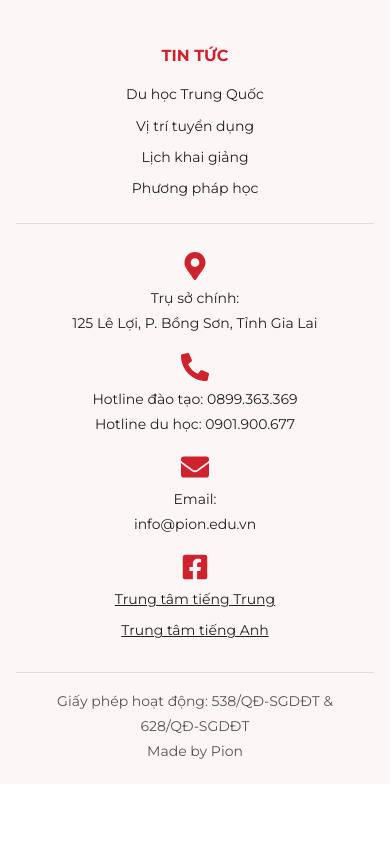
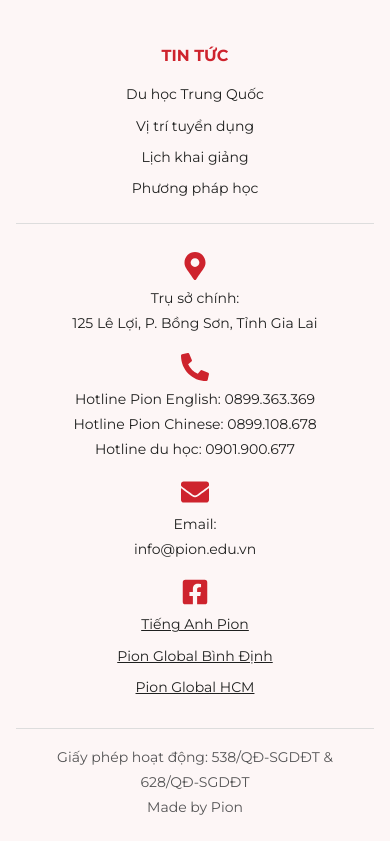
Before and after one commit to toainguyen1504/final-project-pion-client-website, a React (Create React App) app: page / in a window 390 px wide. Shown: the part 8661-9502 px from the top of the page. Before the commit the page ends 9445 px from the top, so only its background shows below. Built offline with nearby package versions, Linux system fonts and the light colour scheme; no server answers.

Commit message:
refactor(ui): update info (phone & address & link)

```diff
--- a/src/components/ContactForm/ContactForm.js
+++ b/src/components/ContactForm/ContactForm.js
@@ -372,11 +372,12 @@
                 </Button>
                 <div className={cx('footer')}>
                     <p>Nhớ kiểm tra lại thông tin trước khi gửi nhé!</p>
-                    <p>
+                    {/* <p>
                         Cần&nbsp;gấp? Gọi&nbsp;ngay&nbsp; <span className={cx('highlight')}>089.9363.369</span> hoặc
                         <span className={cx('highlight')}> 090.1900.677</span>
                         (Hotline/Zalo) để được tư&nbsp;vấn nhanh!
-                    </p>
+                    </p> */}
+                    <p>Cần&nbsp;gấp? Gọi&nbsp;ngay&nbsp; Hotline để được tư&nbsp;vấn nhanh!</p>
                 </div>
             </form>
         </section>
--- a/src/layouts/DefaultLayout/DefaultLayout.js
+++ b/src/layouts/DefaultLayout/DefaultLayout.js
@@ -23,15 +23,20 @@
                 <FloatingButtons
                     zaloUrl="https://zalo.me/3594539674294848476"
                     phoneNumbers={[
-                        { label: 'Hotline đào tạo', number: '0899363369' },
+                        { label: 'Hotline Pion English', number: '0899363369' },
+                        { label: 'Hotline Pion Chinese', number: '0899108678' },
                         { label: 'Hotline du học', number: '0901900677' },
                     ]}
                     facebookPages={[
+                        { name: 'Tiếng Anh Pion', url: 'https://www.facebook.com/tienganhpionhoainhon/' },
                         {
-                            name: 'Trung tâm tiếng Trung',
+                            name: 'Pion Global Bình Định',
                             url: 'https://www.facebook.com/duhocpion',
                         },
-                        { name: 'Trung tâm tiếng Anh', url: 'https://www.facebook.com/tienganhpionhoainhon/' },
+                        {
+                            name: 'Pion Global HCM',
+                            url: 'https://www.facebook.com/duhocpionhcm/',
+                        },
                     ]}
                 />
                 <FloatButton.BackTop visibilityHeight={1000} duration={200} style={{ bottom: 72, right: 16 }} />
--- a/src/layouts/SidebarRightLayout/SidebarRightLayout.js
+++ b/src/layouts/SidebarRightLayout/SidebarRightLayout.js
@@ -25,15 +25,20 @@
                 <FloatingButtons
                     zaloUrl="https://zalo.me/3594539674294848476"
                     phoneNumbers={[
-                        { label: 'Hotline đào tạo', number: '0899363369' },
+                        { label: 'Hotline Pion English', number: '0899363369' },
+                        { label: 'Hotline Pion Chinese', number: '0899108678' },
                         { label: 'Hotline du học', number: '0901900677' },
                     ]}
                     facebookPages={[
+                        { name: 'Tiếng Anh Pion', url: 'https://www.facebook.com/tienganhpionhoainhon/' },
                         {
-                            name: 'Trung tâm tiếng Trung',
+                            name: 'Pion Global Bình Định',
                             url: 'https://www.facebook.com/duhocpion',
                         },
-                        { name: 'Trung tâm tiếng Anh', url: 'https://www.facebook.com/tienganhpionhoainhon/' },
+                        {
+                            name: 'Pion Global HCM',
+                            url: 'https://www.facebook.com/duhocpionhcm/',
+                        },
                     ]}
                 />
                 <FloatButton.BackTop visibilityHeight={1000} duration={200} style={{ bottom: 72, right: 16 }} />
--- a/src/layouts/components/Footer/Footer.js
+++ b/src/layouts/components/Footer/Footer.js
@@ -281,7 +281,8 @@
                 <div>
                     <FaPhoneAlt size={28} className={cx('icon')} />
                     <p>
-                        Hotline đào tạo: 0899.363.369 <br />
+                        Hotline Pion English: 0899.363.369 <br />
+                        Hotline Pion Chinese: 0899.108.678 <br />
                         Hotline du học: 0901.900.677
                     </p>
                 </div>
@@ -296,20 +297,29 @@
                     <FaFacebookSquare size={28} className={cx('icon')} />
                     <div className={cx('inner')}>
                         <a
+                            href="https://www.facebook.com/tienganhpionhoainhon"
+                            target="_blank"
+                            rel="noopener noreferrer"
+                            className={cx('link')}
+                        >
+                            Tiếng Anh Pion
+                        </a>
+                        <a
                             href="https://www.facebook.com/duhocpion"
                             target="_blank"
                             rel="noopener noreferrer"
                             className={cx('link')}
                         >
-                            Trung tâm tiếng Trung
+                            Pion Global Bình Định
                         </a>
+
                         <a
-                            href="https://www.facebook.com/tienganhpionhoainhon/"
+                            href="https://www.facebook.com/duhocpionhcm/"
                             target="_blank"
                             rel="noopener noreferrer"
                             className={cx('link')}
                         >
-                            Trung tâm tiếng Anh
+                            Pion Global HCM
                         </a>
                     </div>
                 </div>
--- a/src/pages/Contact/index.js
+++ b/src/pages/Contact/index.js
@@ -25,9 +25,15 @@
                     <article className={cx('contact-info')}>
                         <h3>Thông tin liên hệ</h3>
                         <p>
-                            <span>Hotline đào tạo: </span>
+                            <span>Hotline Pion English: </span>
                             <a href="tel:0899363369" className={cx('link')}>
                                 0899.363.369
+                            </a>
+                        </p>
+                        <p>
+                            <span>Hotline Pion Chinese: </span>
+                            <a href="tel:0899108678" className={cx('link')}>
+                                0899.108.678
                             </a>
                         </p>
                         <p>
@@ -54,7 +60,8 @@
                             <span>Trụ sở chính: </span> 125 Lê Lợi, P. Bồng Sơn, Tỉnh Gia Lai
                         </p>
                         <p>
-                            <span>Văn phòng HCM: </span> Tòa BS9 Vinhomes Grand Park, Thủ Đức, TP.HCM
+                            <span>Văn phòng HCM: </span> Tầng 1, T10-11, Đường T10, Manhattan, Khu đô thị Vinhomes Grand
+                            Park, P. Long Bình, TP. Thủ Đức, TP.HCM
                         </p>
                     </article>
 
@@ -63,22 +70,34 @@
                         <ul>
                             <li>
                                 <a
+                                    href="https://www.facebook.com/tienganhpionhoainhon/"
+                                    className={cx('link')}
+                                    target="_blank"
+                                    rel="noopener noreferrer"
+                                >
+                                    Tiếng Anh Pion
+                                </a>
+                            </li>
+
+                            <li>
+                                <a
                                     href="https://www.facebook.com/duhocpion"
                                     className={cx('link')}
                                     target="_blank"
                                     rel="noopener noreferrer"
                                 >
-                                    Trung tâm tiếng Trung
+                                    Pion Global Bình Định
                                 </a>
                             </li>
+
                             <li>
                                 <a
-                                    href="https://www.facebook.com/tienganhpionhoainhon/"
+                                    href="https://www.facebook.com/duhocpionhcm/"
                                     className={cx('link')}
                                     target="_blank"
                                     rel="noopener noreferrer"
                                 >
-                                    Trung tâm tiếng Anh
+                                    Pion Global HCM
                                 </a>
                             </li>
                         </ul>
```
Also changed, not shown: src/layouts/BlogLayout/BlogLayout.js (+8 -3 lines).
